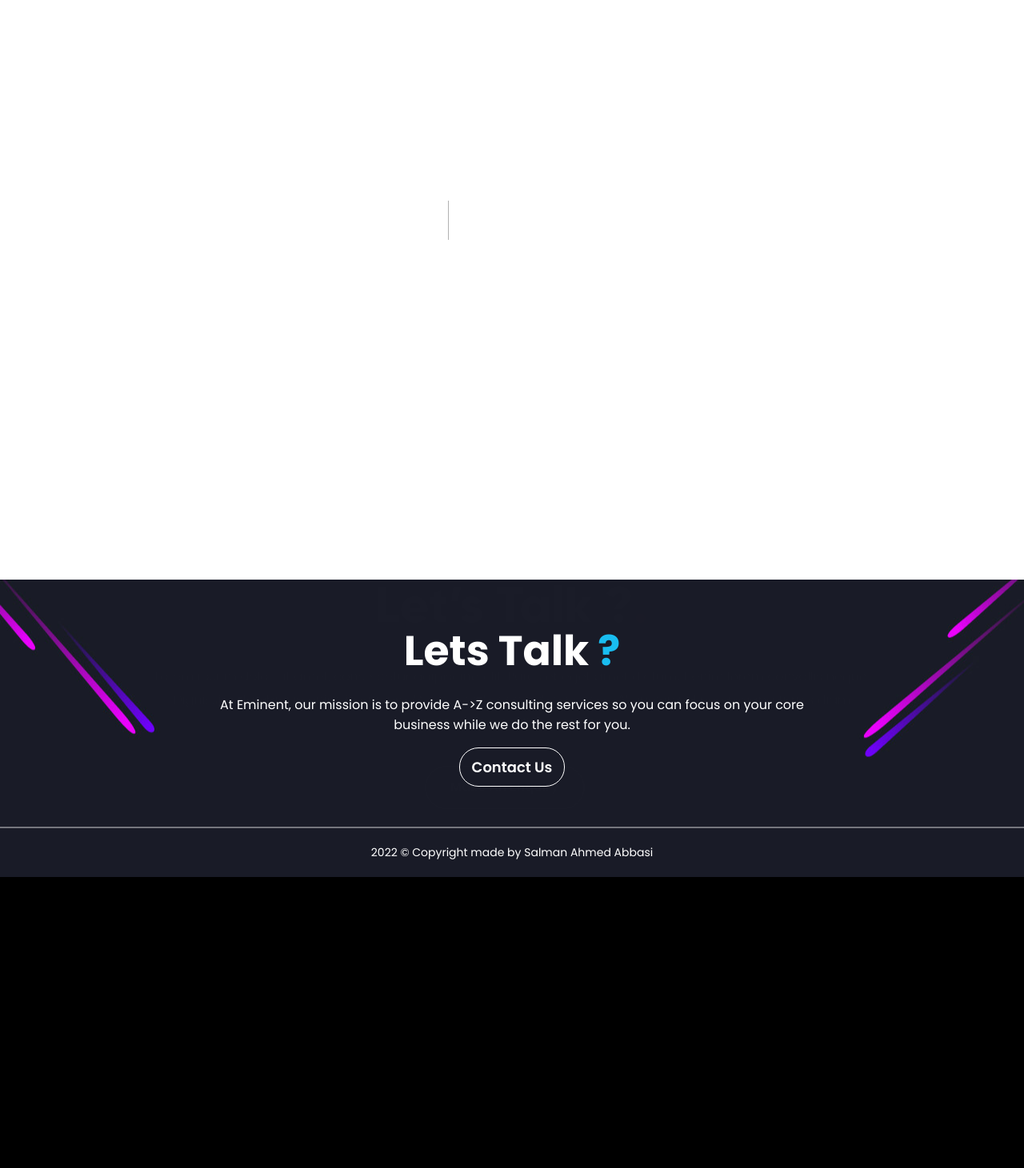
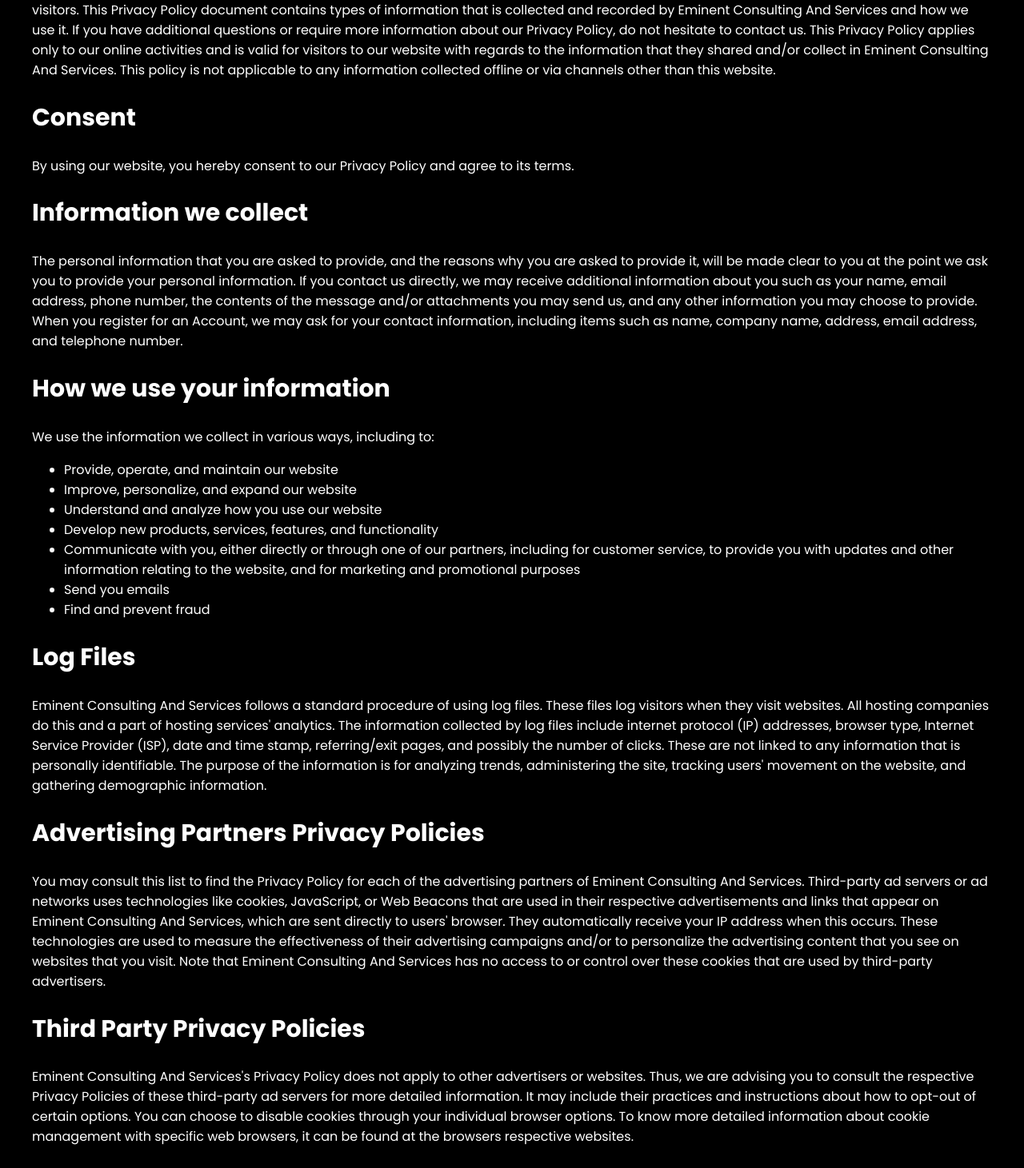
Before and after one commit to SalmanAhmed24/eminent, a Next.js app: page /privacy in a window 1280 px wide. Before the commit this address had no page. Shown: the part 280-1741 px from the top of the page at 80% size. Before the commit the page ends 1377 px from the top, so only its background shows below. Built offline with nearby package versions, Linux system fonts and the light colour scheme.

Commit message:
added and resolved issues

```diff
--- a/components/footer/footer.js
+++ b/components/footer/footer.js
@@ -5,6 +5,7 @@
 	const router = useRouter();
 	return (
 		<footer className="footer-con">
+			{router.asPath == '/contact' ? null : (
 				<section className="footerWrap">
 					<h1>
 						Lets Talk <span>?</span>
@@ -16,6 +17,14 @@
 
 					<button onClick={() => router.push('/contact')}>Contact Us</button>
 				</section>
+			)}
+			{router.asPath == '/privacy' ? null : (
+				<section className="privacy-p">
+					<p>
+						Visit Our <span onClick={() => router.push('/privacy')}>Privacy Policy</span> for more details.
+					</p>
+				</section>
+			)}
 			<section className="footer-social">
 				<p>{year} &copy; Copyright made by Salman Ahmed Abbasi </p>
 				{/* <div className="icons-social">
--- a/pages/_app.js
+++ b/pages/_app.js
@@ -10,7 +10,7 @@
 		<div>
 			<Navbar />
 			<Component {...pageProps} />
-			{router.asPath == '/contact' ? null : <Footer />}
+			<Footer />
 		</div>
 	);
 }
--- /dev/null
+++ b/pages/privacy.js
@@ -0,0 +1,130 @@
+function Privacy() {
+	return (
+		<main className="privacy-con">
+			<section className="content">
+				<h1>Privacy Policy for Eminent Consulting And Services</h1>
+				<p>
+					At Eminent Consulting And Services, accessible from https://eminentconsultingandservices.com/, one
+					of our main priorities is the privacy of our visitors. This Privacy Policy document contains types
+					of information that is collected and recorded by Eminent Consulting And Services and how we use it.
+					If you have additional questions or require more information about our Privacy Policy, do not
+					hesitate to contact us. This Privacy Policy applies only to our online activities and is valid for
+					visitors to our website with regards to the information that they shared and/or collect in Eminent
+					Consulting And Services. This policy is not applicable to any information collected offline or via
+					channels other than this website.
+				</p>
+			</section>
+			<section className="content">
+				<h1>Consent</h1>
+				<p>By using our website, you hereby consent to our Privacy Policy and agree to its terms.</p>
+			</section>
+			<section className="content">
+				<h1>Information we collect</h1>
+				<p>
+					The personal information that you are asked to provide, and the reasons why you are asked to provide
+					it, will be made clear to you at the point we ask you to provide your personal information. If you
+					contact us directly, we may receive additional information about you such as your name, email
+					address, phone number, the contents of the message and/or attachments you may send us, and any other
+					information you may choose to provide. When you register for an Account, we may ask for your contact
+					information, including items such as name, company name, address, email address, and telephone
+					number.
+				</p>
+			</section>
+			<section className="content">
+				<h1>How we use your information</h1>
+				<p>We use the information we collect in various ways, including to:</p>
+				<ul>
+					<li>Provide, operate, and maintain our website</li>
+					<li>Improve, personalize, and expand our website</li>
+					<li>Understand and analyze how you use our website</li>
+					<li>Develop new products, services, features, and functionality</li>
+					<li>
+						Communicate with you, either directly or through one of our partners, including for customer
+						service, to provide you with updates and other information relating to the website, and for
+						marketing and promotional purposes
+					</li>
+					<li>Send you emails</li>
+					<li>Find and prevent fraud</li>
+				</ul>
+			</section>
+			<section className="content">
+				<h1>Log Files</h1>
+				<p>
+					Eminent Consulting And Services follows a standard procedure of using log files. These files log
+					visitors when they visit websites. All hosting companies do this and a part of hosting
+					services&apos; analytics. The information collected by log files include internet protocol (IP)
+					addresses, browser type, Internet Service Provider (ISP), date and time stamp, referring/exit pages,
+					and possibly the number of clicks. These are not linked to any information that is personally
+					identifiable. The purpose of the information is for analyzing trends, administering the site,
+					tracking users&apos; movement on the website, and gathering demographic information.
+				</p>
+			</section>
+			<section className="content">
+				<h1>Advertising Partners Privacy Policies</h1>
+				<p>
+					You may consult this list to find the Privacy Policy for each of the advertising partners of Eminent
+					Consulting And Services. Third-party ad servers or ad networks uses technologies like cookies,
+					JavaScript, or Web Beacons that are used in their respective advertisements and links that appear on
+					Eminent Consulting And Services, which are sent directly to users&apos; browser. They automatically
+					receive your IP address when this occurs. These technologies are used to measure the effectiveness
+					of their advertising campaigns and/or to personalize the advertising content that you see on
+					websites that you visit. Note that Eminent Consulting And Services has no access to or control over
+					these cookies that are used by third-party advertisers.
+				</p>
+			</section>
+			<section className="content">
+				<h1>Third Party Privacy Policies</h1>
+				<p>
+					Eminent Consulting And Services&apos;s Privacy Policy does not apply to other advertisers or
+					websites. Thus, we are advising you to consult the respective Privacy Policies of these third-party
+					ad servers for more detailed information. It may include their practices and instructions about how
+					to opt-out of certain options. You can choose to disable cookies through your individual browser
+					options. To know more detailed information about cookie management with specific web browsers, it
+					can be found at the browsers respective websites.
+				</p>
+			</section>
+			<section className="content">
+				<h1>CCPA Privacy Rights (Do Not Sell My Personal Information)</h1>
+				<p>
+					Under the CCPA, among other rights, California consumers have the right to: Request that a business
+					that collects a consumer&apos;s personal data disclose the categories and specific pieces of
+					personal data that a business has collected about consumers. Request that a business delete any
+					personal data about the consumer that a business has collected. Request that a business that sells a
+					consumer&apos;s personal data, not sell the consumer&apos;s personal data. If you make a request, we
+					have one month to respond to you. If you would like to exercise any of these rights, please contact
+					us.
+				</p>
+			</section>
+			<section className="content">
+				<h1>GDPR Data Protection Rights</h1>
+				<p>
+					{`We would like to make sure you are fully aware of all of your data protection rights. Every user is
+					entitled to the following: The right to access – You have the right to request copies of your
+					personal data. We may charge you a small fee for this service. The right to rectification – You have
+					the right to request that we correct any information you believe is inaccurate. You also have the
+					right to request that we complete the information you believe is incomplete. The right to erasure –
+					You have the right to request that we erase your personal data, under certain conditions. The right
+					to restrict processing – You have the right to request that we restrict the processing of your
+					personal data, under certain conditions. The right to object to processing – You have the right to
+					object to our processing of your personal data, under certain conditions. The right to data
+					portability – You have the right to request that we transfer the data that we have collected to
+					another organization, or directly to you, under certain conditions. If you make a request, we have
+					one month to respond to you. If you would like to exercise any of these rights, please contact us.`}
+				</p>
+			</section>
+			<section className="content">
+				<h1>Children&apos;s Information</h1>
+				<p>
+					Another part of our priority is adding protection for children while using the internet. We
+					encourage parents and guardians to observe, participate in, and/or monitor and guide their online
+					activity. Eminent Consulting And Services does not knowingly collect any Personal Identifiable
+					Information from children under the age of 13. If you think that your child provided this kind of
+					information on our website, we strongly encourage you to contact us immediately and we will do our
+					best efforts to promptly remove such information from our records.
+				</p>
+			</section>
+		</main>
+	);
+}
+
+export default Privacy;
--- a/styles/components/footer.scss
+++ b/styles/components/footer.scss
@@ -80,3 +80,15 @@
 		}
 	}
 }
+.privacy-p {
+	text-align: center;
+	padding-top: 20px;
+	span {
+		font-weight: bold;
+		transition: 0.3s ease-in-out;
+		&:hover {
+			cursor: pointer;
+			color: #19bdf0;
+		}
+	}
+}
--- a/styles/contactPage.scss
+++ b/styles/contactPage.scss
@@ -5,13 +5,24 @@
 	background-repeat: no-repeat;
 	background-position: center center;
 	background-size: cover;
+	padding: 0px 40px;
+	@include from-320-to-567 {
+		padding: 0px 15px;
+	}
 	h1 {
 		margin: 0px;
 		font-size: 72px;
+		@include from-320-to-567 {
+			font-size: 32px;
+		}
 	}
 	p {
 		margin: 0px;
 		font-size: 20px;
+		@include from-320-to-567 {
+			font-size: 16px;
+			text-align: center;
+		}
 	}
 }
 .formWrap {
@@ -22,6 +33,9 @@
 	backdrop-filter: blur(5px);
 	margin-top: 20px;
 	box-shadow: 0 0 15px #19bdf0;
+	@include from-320-to-992 {
+		width: 100%;
+	}
 	.singleInpWrap {
 		display: flex;
 		flex-direction: column;
@@ -58,6 +72,7 @@
 	flex-direction: row;
 	justify-content: center;
 	margin-top: 20px;
+	flex-wrap: wrap;
 	.card-phone {
 		border-radius: 10px;
 		box-shadow: 0 0 10px #19bdf0;
@@ -68,6 +83,9 @@
 		flex-direction: column;
 		padding: 20px;
 		transition: 0.3s ease-in-out;
+		@include from-320-to-567 {
+			padding: 20px 10px;
+		}
 		&:hover {
 			background-color: transparentize($color: #19bdf0, $amount: 0.3);
 			cursor: pointer;
@@ -78,6 +96,9 @@
 		p {
 			font-size: 18px;
 			text-align: center;
+			@include from-320-to-567 {
+				font-size: 14px;
+			}
 		}
 	}
 }
--- a/styles/globals.scss
+++ b/styles/globals.scss
@@ -107,3 +107,4 @@
 @import './components/testimonials.scss';
 @import './components/footer.scss';
 @import './contactPage.scss';
+@import './privacy.scss';
--- /dev/null
+++ b/styles/privacy.scss
@@ -0,0 +1,14 @@
+.privacy-con {
+	padding: 5px 40px;
+	@include from-320-to-567 {
+		padding: 5px 15px;
+	}
+	.content {
+		h1 {
+			font-size: 30px;
+			@include from-320-to-567 {
+				font-size: 24px;
+			}
+		}
+	}
+}
```
Lines whose indentation alone changed are shown as unchanged.
